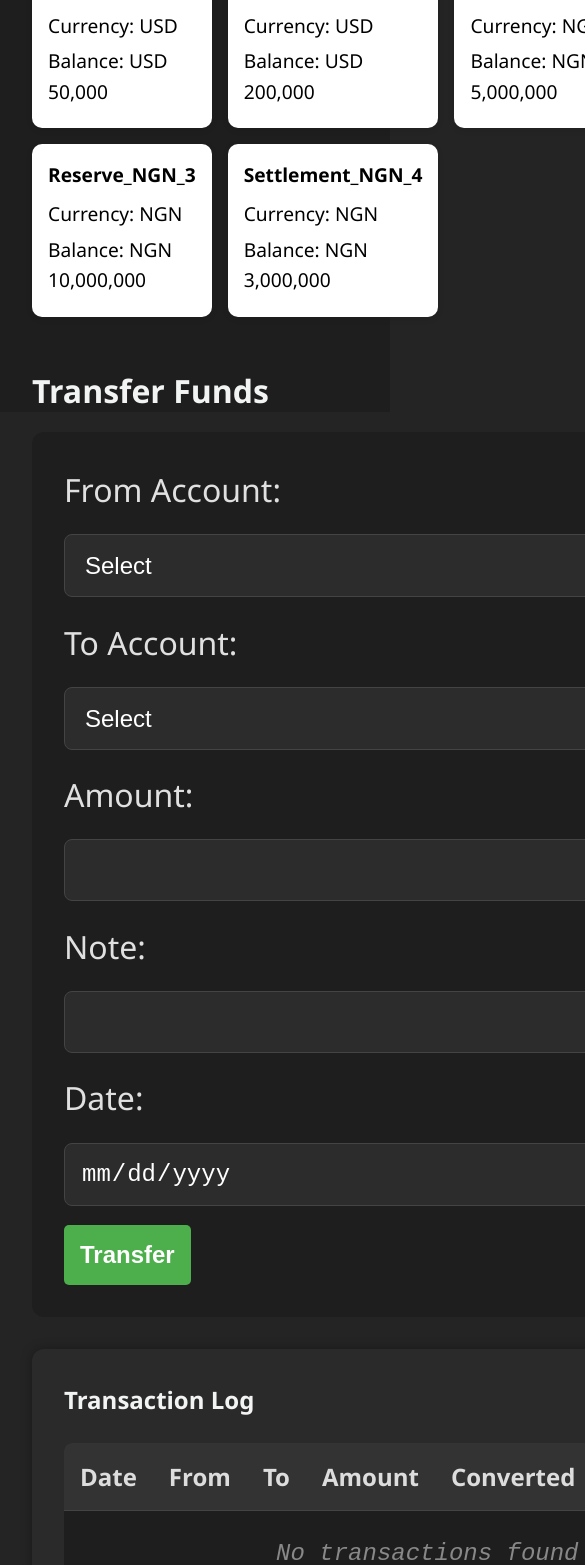
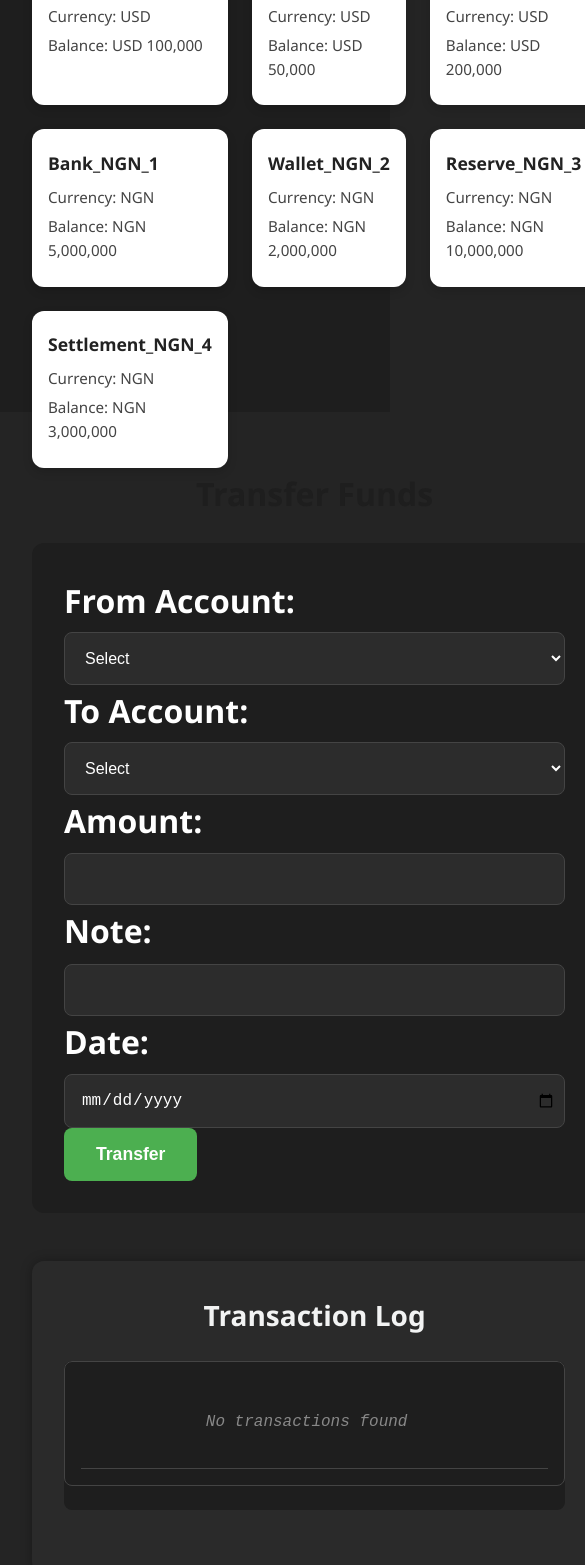
Before and after one commit to KadogoKenya/Treasury, a React (Vite) app: page / in a window 390 px wide. Shown: the part 432-1997 px from the top of the page, 585 px wide, since content can reach past the window. Built offline with nearby package versions, Linux system fonts and the light colour scheme.

Commit message:
updated the accounts,logs,transaction form styling

```diff
--- a/src/components/Accounts.css
+++ b/src/components/Accounts.css
@@ -1,36 +1,49 @@
 .accounts-section {
-    width: 100%;
-    margin: 2rem 0;
-    max-width: fit-content;
+  width: 100%;
+  margin: 2rem auto;
+  max-width: 1200px;
+  padding: 1rem;
 }
 
-.accounts-title{
+.accounts-title {
   margin-bottom: 2rem;
   font-size: 2rem;
   color: #f2f3f3;
+  font-weight: 600;
+  text-align: center;
 }
 
+/* Responsive and clean card grid */
 .accounts-grid {
   display: grid;
-  grid-template-columns: repeat(4,1fr);
-  gap: 1rem;
+  grid-template-columns: repeat(3,1fr);
+  gap: 1.5rem;
 }
 
+/* Styled account card */
 .account-card {
-  padding: 1rem;
-  border-radius: 10px;
+  padding: 1.2rem 1rem;
+  border-radius: 12px;
   background-color: #ffffff;
-  box-shadow: 0 2px 6px rgba(0, 0, 0, 0.1);
+  box-shadow: 0 4px 10px rgba(0, 0, 0, 0.15);
+  transition: transform 0.2s ease, box-shadow 0.2s ease;
+  cursor: pointer;
+}
+
+.account-card:hover {
+  transform: translateY(-4px);
+  box-shadow: 0 8px 18px rgba(0, 0, 0, 0.2);
 }
 
 .account-card h3 {
   margin: 0 0 0.5rem;
-  font-size: 1.2rem;
-  color: #000000;
+  font-size: 1.1rem;
+  font-weight: 600;
+  color: #222222;
 }
 
 .account-card p {
   margin: 0.3rem 0;
-  font-size: 1.2rem;
-  color: #000000;
+  font-size: 0.95rem;
+  color: #444444;
 }
--- a/src/components/TransactionLog.css
+++ b/src/components/TransactionLog.css
@@ -3,79 +3,144 @@
   padding: 2rem;
   border-radius: 12px;
   color: white;
-  margin-top: 2rem;
+  margin: 3rem auto;
+  max-width: 1000px;
   box-shadow: 0 0 12px rgba(0, 0, 0, 0.3);
-  margin-bottom: 4rem;
-
 }
 
+/* Title styling */
 .transaction-log h2 {
   margin-bottom: 1.5rem;
-  font-size: 1.5rem;
+  font-size: 1.75rem;
   font-weight: 600;
   color: #f2f3f3;
-  font-size: 1.5rem;
+  text-align: center;
 }
 
+/* Table layout */
 .transaction-log table {
   width: 100%;
   border-collapse: collapse;
-  font-size: 0.95rem;
   background-color: #1e1e1e;
   border-radius: 8px;
   overflow: hidden;
-  font-size: 1.5rem;
-  margin-bottom: 4rem;
+  font-size: 1rem;
+  margin-bottom: 2rem;
 }
 
+/* Header row */
 .transaction-log thead {
   background-color: #333;
 }
 
 .transaction-log th,
 .transaction-log td {
-  padding: 0.9rem 1rem;
+  padding: 1rem;
   text-align: left;
   border-bottom: 1px solid #444;
 }
 
+/* Table headers */
 .transaction-log th {
   font-weight: 600;
   color: #dddddd;
+  font-size: 1rem;
+  white-space: nowrap;
 }
 
+/* Row hover effect */
 .transaction-log tbody tr:hover {
   background-color: #2f2f2f;
 }
 
+/* Table data cells */
 .transaction-log td {
   color: #cccccc;
+  font-size: 0.95rem;
 }
 
+/* First column style (Date/ID/etc.) */
 .transaction-log td:first-child {
   font-family: monospace;
 }
 
-/* Status-specific styles */
+/* Empty message styling */
+.transaction-log td[colspan="7"] {
+  text-align: center;
+  padding: 2rem;
+  color: #888;
+  font-style: italic;
+  font-size: 1rem;
+}
+
+/* Status badges */
 .status-success {
   color: #28a745;
-  font-weight: bold;
+  font-weight: 600;
+  background-color: rgba(40, 167, 69, 0.15);
+  padding: 0.3rem 0.6rem;
+  border-radius: 6px;
+  display: inline-block;
 }
 
 .status-failed {
   color: #dc3545;
-  font-weight: bold;
+  font-weight: 600;
+  background-color: rgba(220, 53, 69, 0.15);
+  padding: 0.3rem 0.6rem;
+  border-radius: 6px;
+  display: inline-block;
 }
 
 .status-pending {
   color: #ffc107;
-  font-weight: bold;
+  font-weight: 600;
+  background-color: rgba(255, 193, 7, 0.15);
+  padding: 0.3rem 0.6rem;
+  border-radius: 6px;
+  display: inline-block;
 }
 
-/* Empty message row */
-.transaction-log td[colspan="7"] {
-  text-align: center;
-  padding: 1.5rem;
-  color: #888;
-  font-style: italic;
+/* Responsive table on smaller screens */
+@media (max-width: 768px) {
+  .transaction-log table,
+  .transaction-log thead,
+  .transaction-log tbody,
+  .transaction-log th,
+  .transaction-log td,
+  .transaction-log tr {
+    display: block;
+  }
+
+  .transaction-log thead {
+    display: none;
+  }
+
+  .transaction-log tr {
+    margin-bottom: 1.5rem;
+    border: 1px solid #444;
+    border-radius: 8px;
+    padding: 1rem;
+    background-color: #1e1e1e;
+  }
+
+  .transaction-log td {
+    position: relative;
+    padding-left: 50%;
+    text-align: left;
+    font-size: 0.95rem;
+  }
+
+  .transaction-log td::before {
+    content: attr(data-label);
+    position: absolute;
+    left: 1rem;
+    top: 0.9rem;
+    font-weight: bold;
+    color: #999;
+  }
+
+  .transaction-log td[colspan="7"] {
+    padding-left: 1rem;
+  }
 }
--- a/src/components/TransferForm.css
+++ b/src/components/TransferForm.css
@@ -1,77 +1,91 @@
 .transfer-section {
   background-color: #ffffff;
   padding: 2rem;
-  border-radius: 8px;
-  margin-bottom: 2rem;
-  box-shadow: 0 2px 10px rgba(0, 0, 0, 0.05);
+  border-radius: 12px;
+  margin: 3rem auto;
+  max-width: 700px;
+  box-shadow: 0 2px 10px rgba(0, 0, 0, 0.1);
 }
 
 .transfer-form-title {
-  margin-bottom: 1rem;
-  margin-top: 3rem;
-  color: #f2f3f3;
+  margin-bottom: 1.5rem;
+  margin-top: 0;
   font-size: 2rem;
+  color: #1e1e1e;
+  font-weight: 600;
+  text-align: center;
 }
 
+/* Dark form box */
 form {
   background-color: #1e1e1e;
   padding: 2rem;
   border-radius: 12px;
-
+  color: white;
 }
 
+/* Label and input spacing */
 .form-group {
-  display: flex;
-  flex-direction: column;
+  margin-bottom: 1.5rem;
 }
 
 .form-group label {
+  font-weight: 500;
+  margin-bottom: 0.5rem;
+  font-size: 1rem;
+  color: #cccccc;
+}
+
+/* Remove incorrect font-weight value */
+.form-title {
   font-weight: 600;
   margin-bottom: 0.4rem;
-  display: flex;
-  flex-direction: column;
-  gap: 2rem;
-
-
-}
-.form-title {
-    font-weight: 600px;
-    margin-bottom: 0.4rem;
-    font-size: 2rem;
+  font-size: 2rem;
 }
 
+/* Unified inputs and textareas */
 input[type="text"],
 input[type="number"],
 input[type="date"],
-select, textarea {
+select,
+textarea {
   width: 100%;
   padding: 1rem;
-  margin-top: 1.2rem;
-  margin-bottom: 1.2rem;
   border: 1px solid #444;
   border-radius: 8px;
   background-color: #2c2c2c;
-  color: #ffffff;
-  font-size: 1.5rem;
+  color: white;
+  font-size: 1rem;
   box-sizing: border-box;
-}
-input[type = "date"] {
-    padding-right: 0.5rem;
-    font-size: 1.5rem;
+  transition: border 0.2s ease, box-shadow 0.2s ease;
 }
 
+input[type="date"] {
+  padding-right: 0.5rem;
+}
+
+input:focus,
+select:focus,
+textarea:focus {
+  outline: none;
+  border-color: #5e9cff;
+  box-shadow: 0 0 0 2px rgba(94, 156, 255, 0.2);
+}
+
+/* Button */
 .transfer-button {
-  background-color: #4caf4c;
+  background-color: #4caf50;
   color: white;
-  padding: 1rem 1rem;
+  padding: 1rem 2rem;
   border: none;
-  border-radius: 5px;
-  font-weight: bold;
-  font-size: 1.5rem;
+  border-radius: 8px;
+  font-weight: 600;
+  font-size: 1.1rem;
   cursor: pointer;
-  transition: background 0.3s ease;
+  transition: background 0.3s ease, transform 0.2s ease;
 }
 
 .transfer-button:hover {
   background-color: #3c8e43;
+  transform: translateY(-2px);
 }
```
